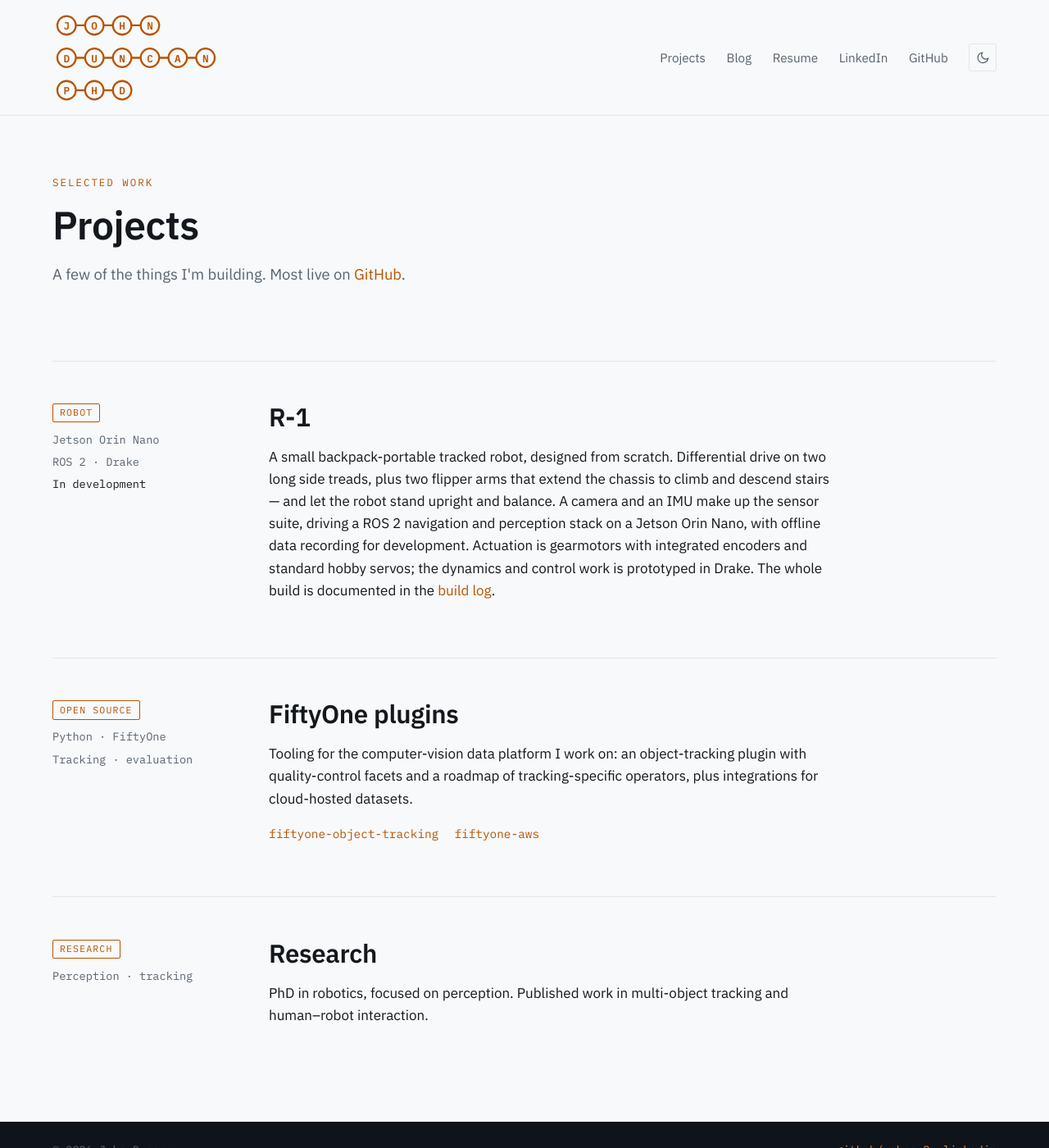
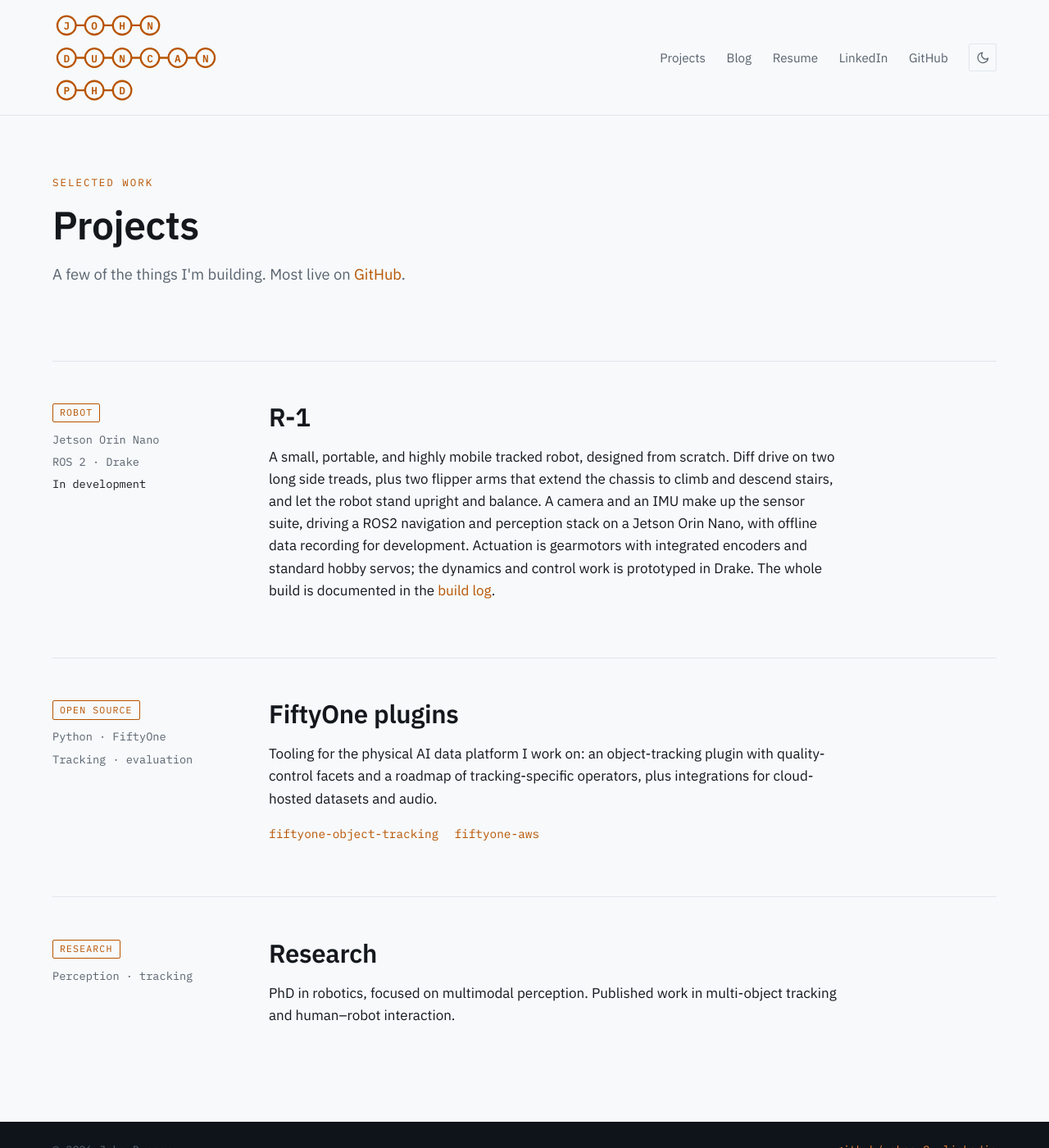
Before and after one commit to roboav8r/roboav8r.github.io, a Jekyll site: the page built from projects.md, in a window 1280 px wide and 1400 px high. Shown: the whole window at 82% size. Built offline with Jekyll 4.4.1, drawn with Linux system fonts in a browser that asks for light colours.

Commit message:
Update projects.md

```diff
--- a/projects.md
+++ b/projects.md
@@ -21,10 +21,10 @@ description: Robotics and perception projects — R-1, PRISM, FiftyOne plugins,
     </div>
     <div class="project-body">
       <h2>R-1</h2>
-      <p>A small backpack-portable tracked robot, designed from scratch. Differential drive
+      <p>A small, portable, and highly mobile tracked robot, designed from scratch. Diff drive
          on two long side treads, plus two flipper arms that extend the chassis to climb and
-         descend stairs — and let the robot stand upright and balance. A camera and an IMU
-         make up the sensor suite, driving a ROS 2 navigation and perception stack on a
+         descend stairs, and let the robot stand upright and balance. A camera and an IMU
+         make up the sensor suite, driving a ROS2 navigation and perception stack on a
          Jetson Orin Nano, with offline data recording for development. Actuation is
          gearmotors with integrated encoders and standard hobby servos; the dynamics and
          control work is prototyped in Drake. The whole build is documented in the
@@ -64,9 +64,9 @@ description: Robotics and perception projects — R-1, PRISM, FiftyOne plugins,
     </div>
     <div class="project-body">
       <h2>FiftyOne plugins</h2>
-      <p>Tooling for the computer-vision data platform I work on: an object-tracking
+      <p>Tooling for the physical AI data platform I work on: an object-tracking
          plugin with quality-control facets and a roadmap of tracking-specific operators,
-         plus integrations for cloud-hosted datasets.</p>
+         plus integrations for cloud-hosted datasets and audio.</p>
       <p class="project-links mono">
         <a href="https://github.com/{{ site.github_user }}/fiftyone-object-tracking">fiftyone-object-tracking</a>
         <a href="https://github.com/{{ site.github_user }}/fiftyone-aws">fiftyone-aws</a>
@@ -83,7 +83,7 @@ description: Robotics and perception projects — R-1, PRISM, FiftyOne plugins,
     </div>
     <div class="project-body">
       <h2>Research</h2>
-      <p>PhD in robotics, focused on perception. Published work in multi-object tracking
+      <p>PhD in robotics, focused on multimodal perception. Published work in multi-object tracking
          and human–robot interaction.</p>
       <!-- TODO: drop in your real publications (title, venue, year, link) once you send the list.
            Example format:
```
